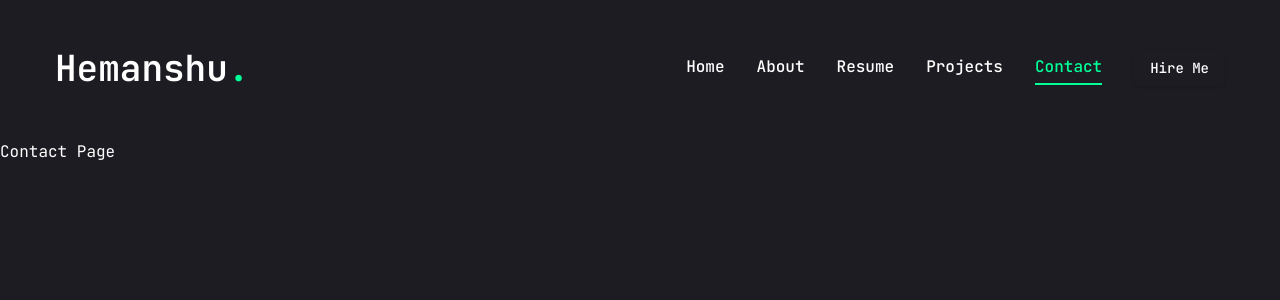
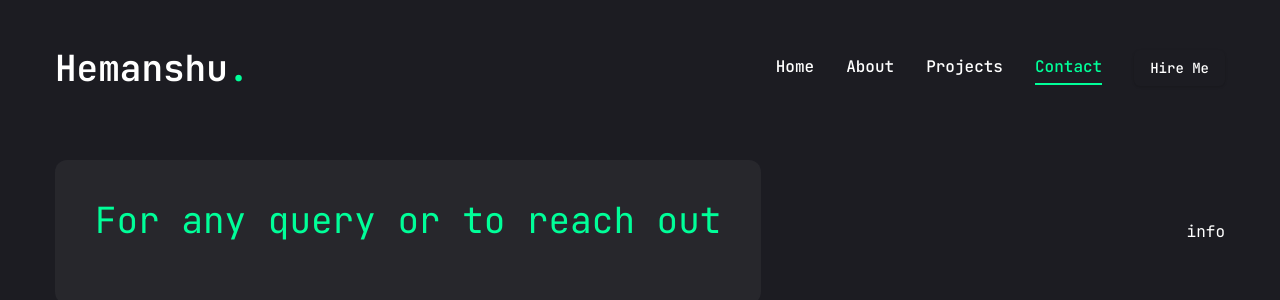
Before and after one commit to Cyberpheonix622/Hemanshu-Portfolio, a Next.js app: page /contact in a window 1280 px wide. Shown: the top 300 px of the page. Built offline with nearby package versions, Linux system fonts and the light colour scheme.

Commit message:
removed resume will think about it later and contact page is under work.

```diff
--- a/app/contact/page.jsx
+++ b/app/contact/page.jsx
@@ -1,7 +1,69 @@
+"use client";
+
+import { Button } from "@/components/ui/button";
+import { Input } from "@/components/ui/input";
+import { Textarea } from "@/components/ui/textarea";
+
+import {
+  Select,
+  SelectContent,
+  SelectGroup,
+  SelectItem,
+  SelectLabel,
+  SelectTrigger,
+  SelectValue
+} from "@/components/ui/select";
+
+import {FaPhoneAlt, FaEnvelope, FaLinkedinIn, } from "react-icons/fa"
+
+const info = [
+  {
+    icon: <FaPhoneAlt />,
+    title: "Phone Number",
+    description: "(+91) 77099-98271"
+  },
+  {
+    icon: <FaEnvelope />,
+    title: "E-Mail",
+    description: "hemanshu.moundekar0504@gmail.com"
+  },
+  {
+    icon: <FaLinkedinIn />,
+    title: "LinkedIn",
+    description: "linkedin.com/in/hemanshu-moundekar-"
+  },
+];
+
+import {motion} from "framer-motion";
+
 const Contact = () => {
   return (
-    <div>Contact Page</div>
-  )
+    <motion.section
+      initial={{opacity: 0}}
+      animate={{
+        opacity: 1,
+        transition: {delay: 2.4, duration: 0.4, ease: "easeIn"},
+      }}
+      className="py-6"
+    >
+      <div className="container mx-auto">
+        <div className="flex flex-col xl:flex-row gap-[30px] ">
+          <div className="xl:h-[54%] order-2 xl:order-none">
+            <form className="flex flex-col gap-6 p-10 bg-[#27272c] rounded-xl">
+              <h3 className="text-4xl text-accent">For any query or to reach out</h3>
+              <p>
+
+              </p>
+            </form>
+          </div>
+          <div className="flex-1 flex items-center xl:justify-end order-1 xl:order-none mb-8
+          xl:mb-0">
+            info
+          </div>
+        </div>
+      </div>
+    </motion.section>
+  );
 }
 
 export default Contact
--- a/app/resume/page.jsx
+++ /dev/null
@@ -1,20 +0,0 @@
-"use client";
-
-import {
-  FaHtml5,
-  FaCss3,
-  FaJs,
-  FaReact,
-  FaFigma,
-  FaNodeJs
-} from "react-icons/fa";
-
-import { SiTailwindcss, SiNextdotjs } from "react-icons/si";
-
-const Resume = () => {
-  return (
-    <div>Resume page</div>
-  )
-}
-
-export default Resume
--- a/components/MobileNav.jsx
+++ b/components/MobileNav.jsx
@@ -15,10 +15,10 @@ const links = [
       name: "About",
       path: "/about",
     },
-    {
-      name: "Resume",
-      path: "/resume",
-    },
+    // {
+    //   name: "Resume",
+    //   path: "/resume",
+    // },
     {
       name: "Projects",
       path: "/projects",
--- a/components/Nav.jsx
+++ b/components/Nav.jsx
@@ -12,10 +12,10 @@ const links= [
         name: "About",
         path: "/about"
     },
-    {
-        name: "Resume",
-        path: "/resume"
-    },
+    // {
+    //     name: "Resume",
+    //     path: "/resume"
+    // },
     {
         name: "Projects",
         path: "/projects"
```
